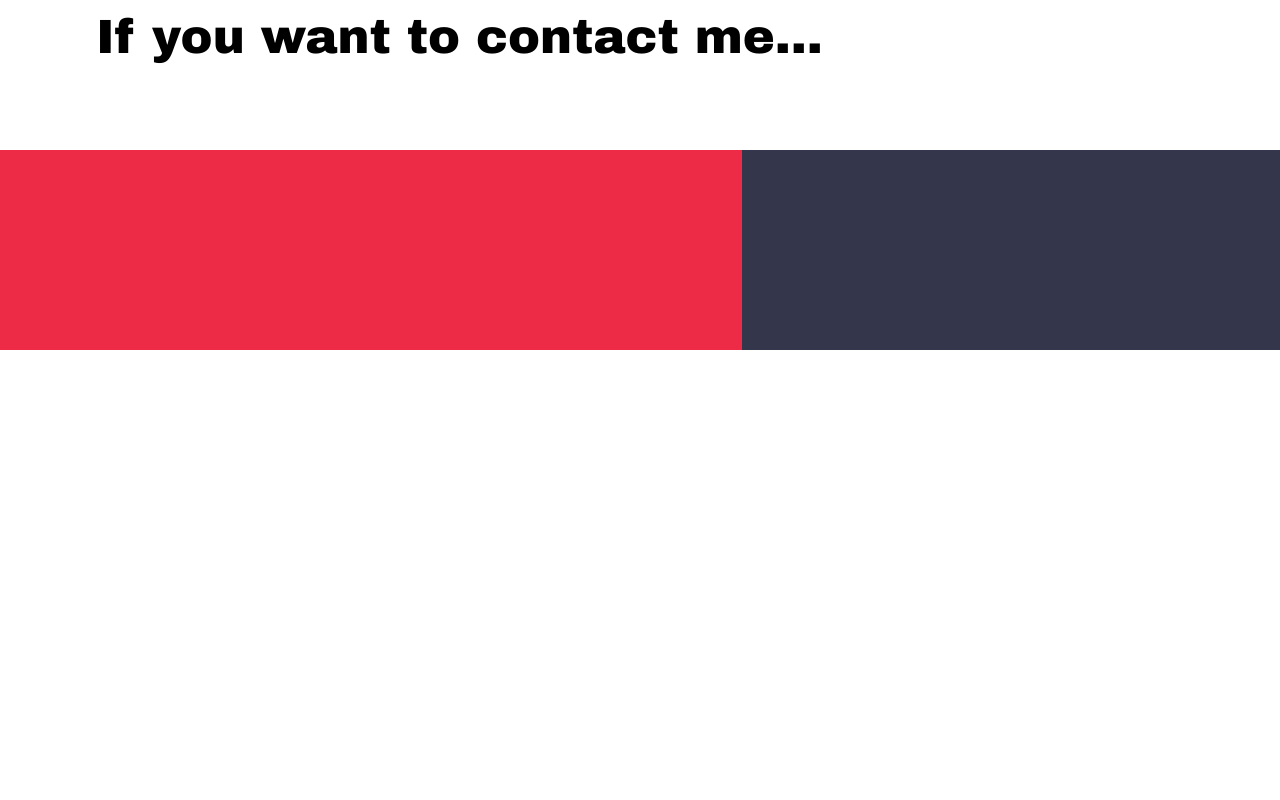
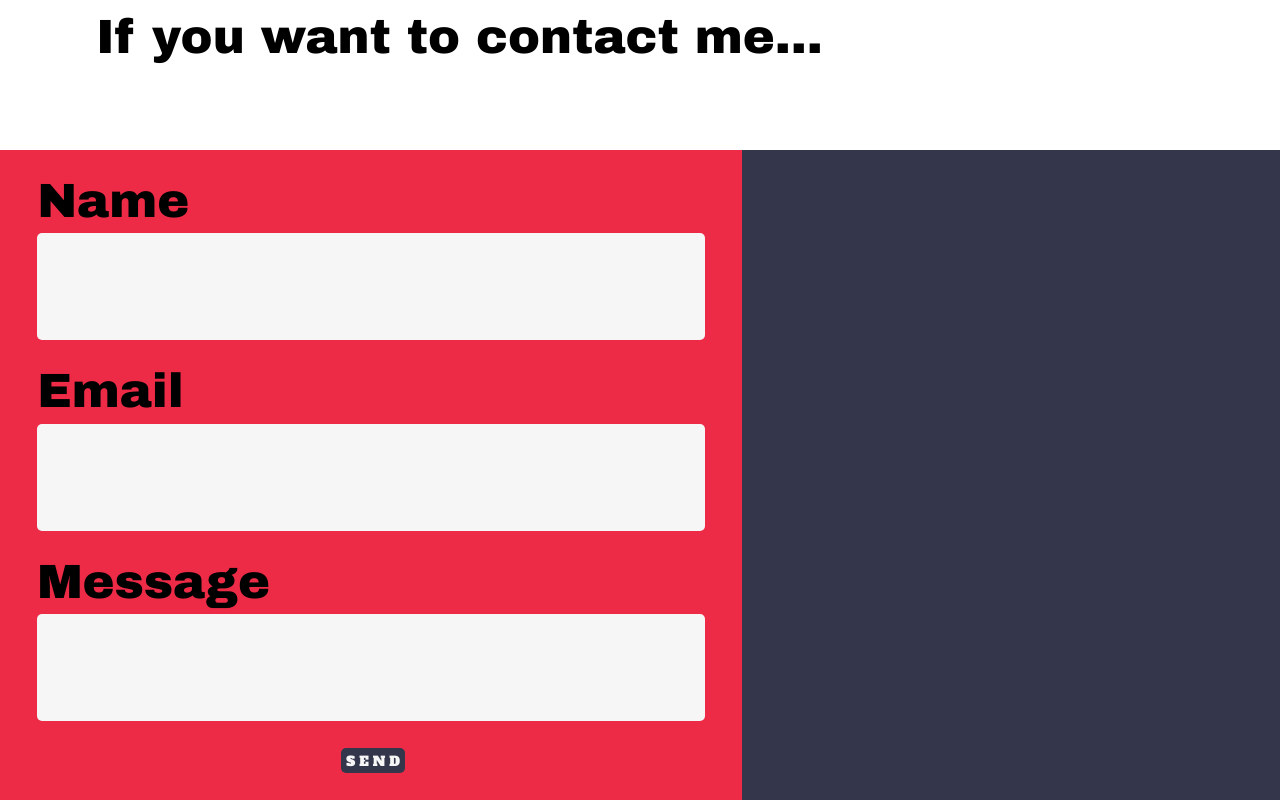
Before and after one commit to ReyhanArdiya/ReyhanArdiya.github.io, a React (Create React App) app: page / in a window 1280 px wide. Shown: the part 3783-4583 px from the top of the page. Before the commit the page ends 4133 px from the top, so only its background shows below. Built offline with nearby package versions, Linux system fonts and the light colour scheme.

Commit message:
Style contacts form

```diff
--- a/src/components/main/Contacts/Contacts.js
+++ b/src/components/main/Contacts/Contacts.js
@@ -1,10 +1,11 @@
+import PropTypes from "prop-types";
 import Subtitle from "../../common/Text/Subtitle.js";
+import Title from "../../common/Text/Title.js";
 import styled from "styled-components";
 
 const ContactsContainer = styled.section`
     grid-area: contacts;
     width: 100%;
-    height: 200px;
 `;
 
 const ContactsIntro = styled(Subtitle)`
@@ -24,6 +25,57 @@ const ContactsContent = styled.section`
 const ContactsForm = styled.form`
     grid-area: form;
     background: var(--color-primary-1);
+    display: flex;
+    flex-direction: column;
+    justify-content: space-evenly;
+    align-items: center;
+`;
+
+const ContactsFormControlContainer = styled.section`
+    display: flex;
+    flex-direction: column;
+    row-gap: 0.065em;
+    width: 90%;
+
+    & label {
+        text-align: left;
+    }
+`;
+
+const ContactsInput = styled.input`
+    background-color: var(--color-accent-1);
+    border: none;
+    outline: none;
+    border-radius: 5px;
+    padding: 0.25em 0.5em;
+    font: 0.45em "Archivo Narrow";
+`;
+
+const ContactsFormControl = ({ children: labelTitle, type, name }) => {
+	return (
+		<ContactsFormControlContainer>
+			<Subtitle as="label" htmlFor={name}>{labelTitle}</Subtitle>
+			<ContactsInput type="text" id={name}/>
+		</ContactsFormControlContainer>
+	);
+};
+
+ContactsFormControl.propTypes = {
+	children : PropTypes.string.isRequired,
+	name     : PropTypes.string.isRequired,
+	type     : PropTypes.string.isRequired,
+};
+
+const SubmitButt = styled(Title).attrs({ as : "button" })`
+    background: var(--color-primary-2);
+    color: var(--color-accent-1);
+    border: none;
+    outline: none;
+    padding: 0;
+    border-radius: 5px;
+    text-align: center;
+    padding: 0.25em 0.4em;
+    padding-right: 0.1em;
 `;
 
 const ContactsLinks = styled.section`
@@ -31,12 +83,17 @@ const ContactsLinks = styled.section`
     background: var(--color-primary-2);
 `;
 
-const Contacts = ({ propsDestruct }) => {
+const Contacts = () => {
 	return (
 		<ContactsContainer id="contacts">
 			<ContactsIntro>If you want to contact me...</ContactsIntro>
 			<ContactsContent>
-				<ContactsForm></ContactsForm>
+				<ContactsForm>
+					<ContactsFormControl type="text" name="name">Name</ContactsFormControl>
+					<ContactsFormControl type="text" name="email">Email</ContactsFormControl>
+					<ContactsFormControl type="text" name="mEssage">Message</ContactsFormControl>
+					<SubmitButt>SEND</SubmitButt>
+				</ContactsForm>
 				<ContactsLinks></ContactsLinks>
 			</ContactsContent>
 		</ContactsContainer>
```
